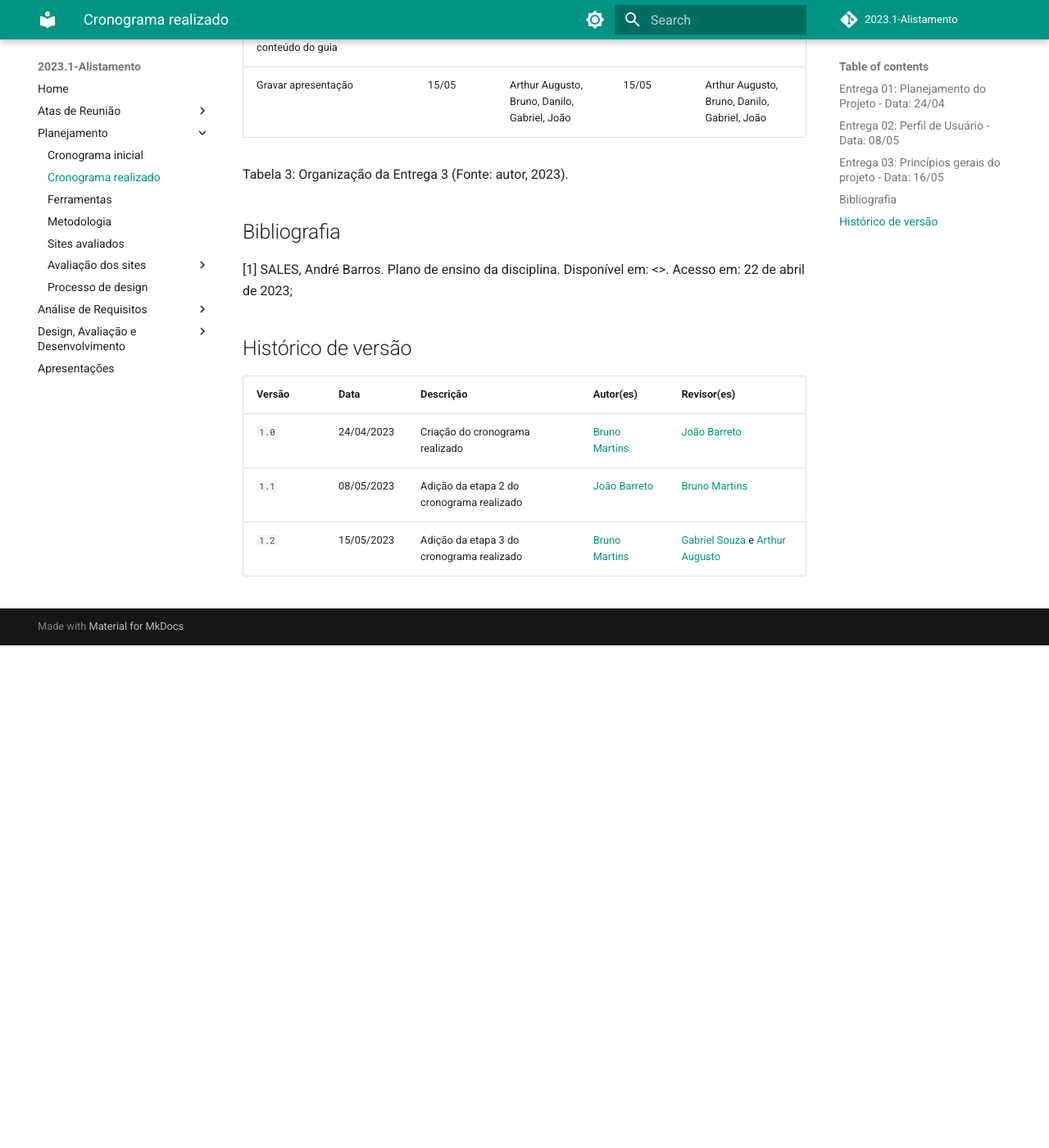
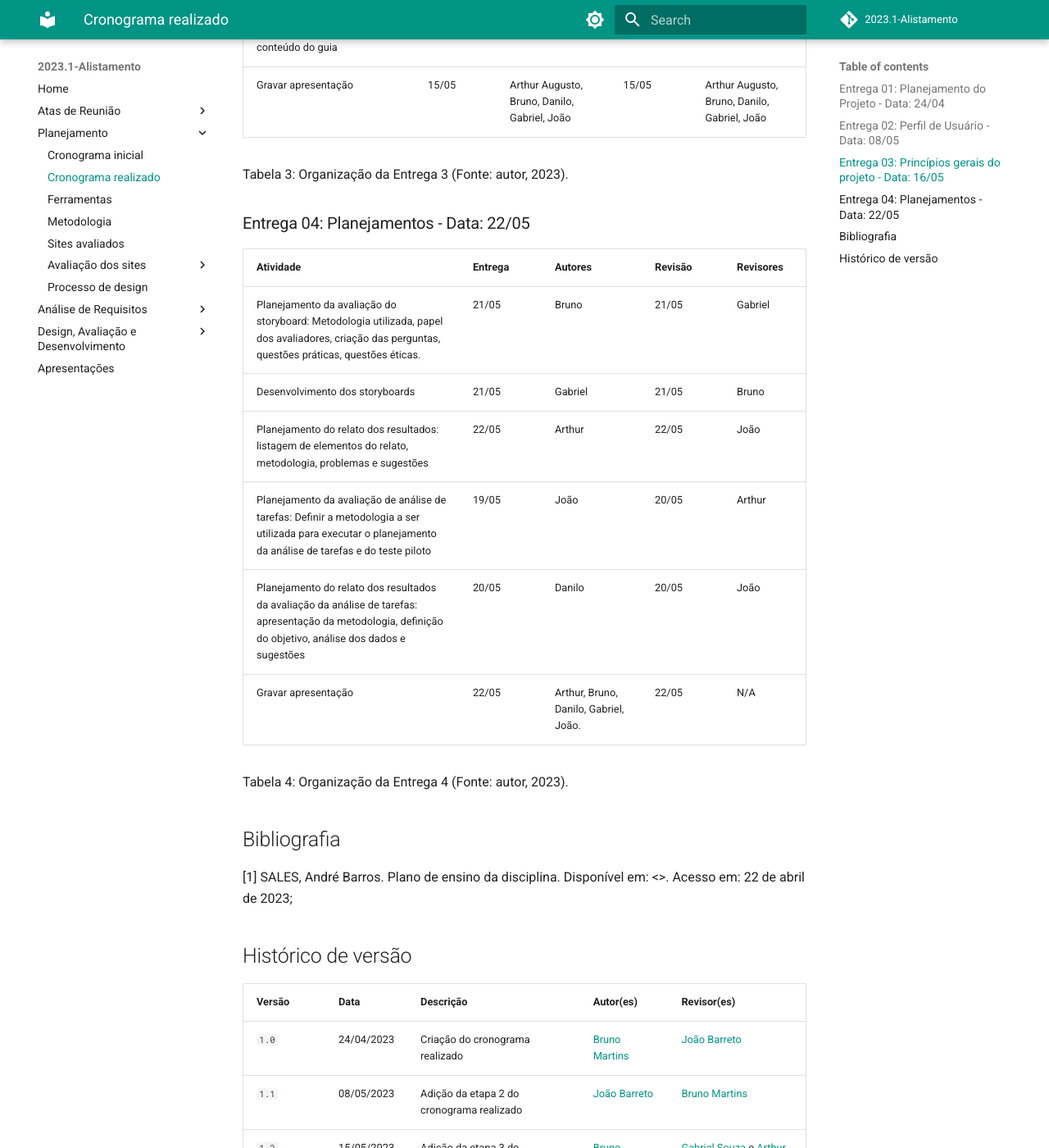
Before and after one commit to Interacao-Humano-Computador/2023.1-Alistamento, an MkDocs documentation site: the page built from docs/planejamento/cronograma_real.md, in a window 1280 px wide and 1400 px high, scrolled down 1733 px. Shown: the whole window at 82% size. Built offline with MkDocs 1.6.1 and Material for MkDocs 9.7.7, drawn with Linux system fonts in a browser that asks for light colours; comment, search, counter and statistics services are not loaded; before the commit the page ends 2520 px from its top, so only the background shows below that; some of the changed text lies outside the part shown.

Commit message:
Adição da etapa 4 do cronograma realizado

```diff
--- a/docs/planejamento/cronograma_real.md
+++ b/docs/planejamento/cronograma_real.md
@@ -40,6 +40,18 @@ Tabela 2: Organização da Entrega 2 (Fonte: autor, 2023).
 
 Tabela 3: Organização da Entrega 3 (Fonte: autor, 2023).
 
+### Entrega 04: Planejamentos - Data: 22/05
+| Atividade | Entrega | Autores | Revisão | Revisores |
+|---|---|---|---|---|
+| Planejamento da avaliação do storyboard: Metodologia utilizada, papel dos avaliadores, criação das perguntas, questões práticas, questões éticas. | 21/05 | Bruno | 21/05 | Gabriel |
+| Desenvolvimento dos storyboards | 21/05 | Gabriel | 21/05 | Bruno |
+| Planejamento do relato dos resultados: listagem de elementos do relato, metodologia, problemas e sugestões | 22/05 | Arthur | 22/05 | João |
+| Planejamento da avaliação de análise de tarefas: Definir a metodologia a ser utilizada para executar o planejamento da análise de tarefas e do teste piloto | 19/05 | João | 20/05 | Arthur |
+| Planejamento do relato dos resultados da avaliação da análise de tarefas: apresentação da metodologia, definição do objetivo, análise dos dados e sugestões| 20/05 | Danilo | 20/05 | João |
+| Gravar apresentação | 22/05 | Arthur, Bruno, Danilo, Gabriel, João. | 22/05 | N/A |
+
+Tabela 4: Organização da Entrega 4 (Fonte: autor, 2023).
+
 ## Bibliografia
 [1] SALES, André Barros. Plano de ensino da disciplina. Disponível em: <>. Acesso em: 22 de abril de 2023;
 
@@ -49,3 +61,4 @@ Tabela 3: Organização da Entrega 3 (Fonte: autor, 2023).
 |  `1.0`   | 24/04/2023 | Criação do cronograma realizado | [Bruno Martins](https://github.com/gitbmvb) | [João Barreto](https://github.com/JoaoBarreto03) |
 |  `1.1`   | 08/05/2023 | Adição da etapa 2 do cronograma realizado | [João Barreto](https://github.com/JoaoBarreto03)| [Bruno Martins](https://github.com/gitbmvb) |
 |  `1.2`   | 15/05/2023 | Adição da etapa 3 do cronograma realizado | [Bruno Martins](https://github.com/gitbmvb) | [Gabriel Souza](https://github.com/GabrielMS00) e [Arthur Augusto](https://github.com/arthur-augusto) |
+|  `1.2`   | 22/05/2023 | Adição da etapa 4 do cronograma realizado | [Bruno Martins](https://github.com/gitbmvb) | [Gabriel Souza](https://github.com/GabrielMS00) e [Arthur Augusto](https://github.com/arthur-augusto) |
```
